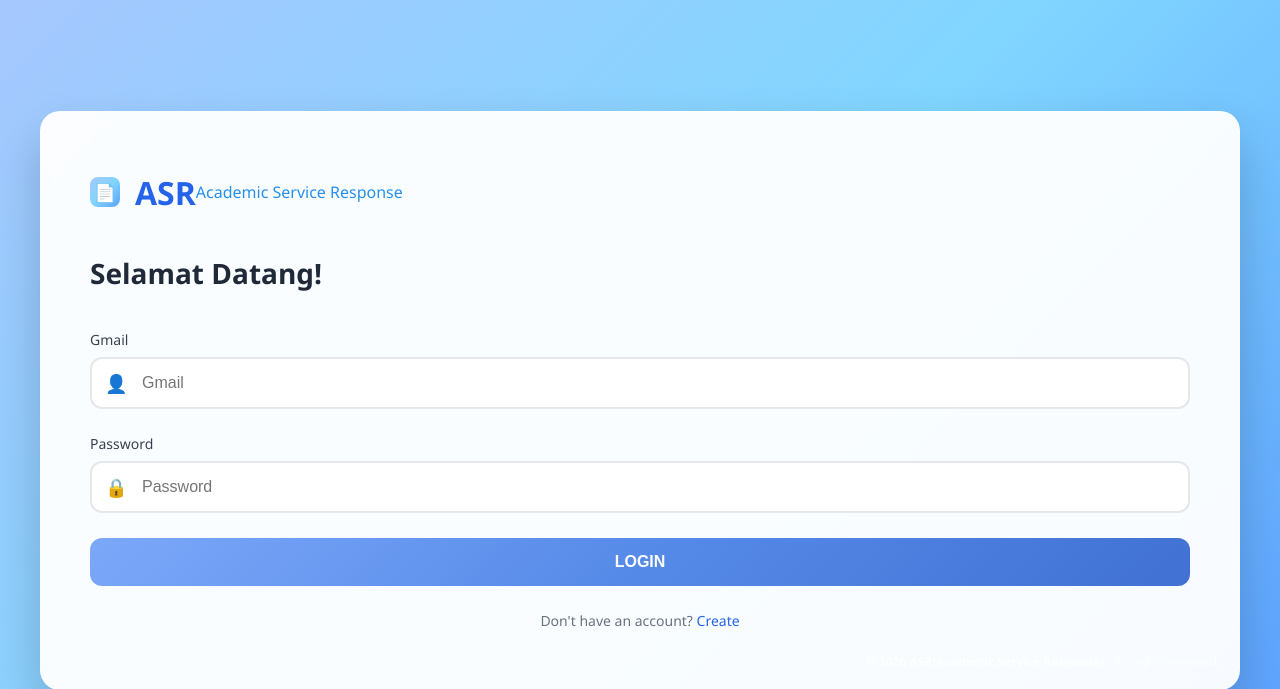
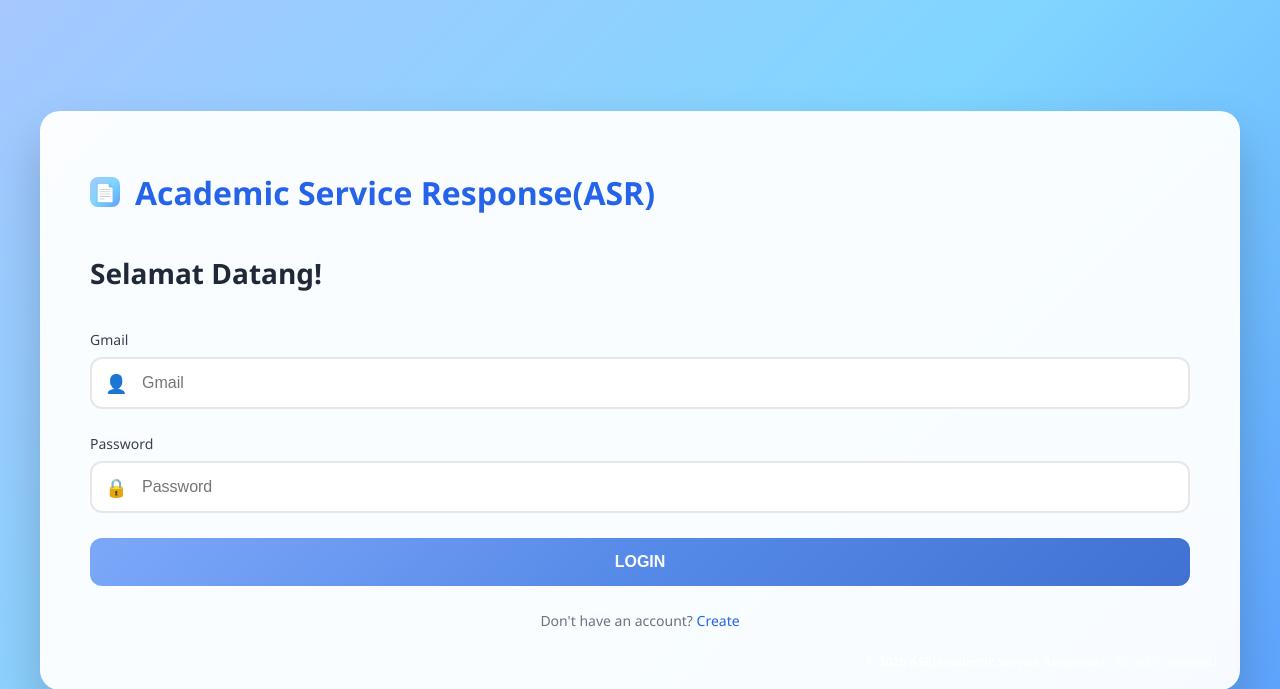
Before and after one commit to Nexuss-void/web_layanan_akademik_hosting, a Django app: page / in a window 1280 px wide. Shown: the top 689 px of the page. Run offline with Django 4.2, Linux system fonts and the light colour scheme.

Commit message:
~ ui login 3

```diff
--- a/static/assets/css/login.css
+++ b/static/assets/css/login.css
@@ -58,12 +58,6 @@ body {
     font-size: 32px;
     font-weight: 700;
     color: #2563eb;
-}
-
-.brand-subtitle {
-    font-size: 16px;
-    font-weight: 400;
-    color: #258feb;
 }
 
 .welcome-text {
--- a/templates/users/login.html
+++ b/templates/users/login.html
@@ -14,8 +14,7 @@
         <div class="login-section">
             <div class="brand-logo">
                 <div class="brand-icon">📄</div>
-                <div class="brand-name">ASR</div>
-                <div class="brand-subtitle">Academic Service Response</div>
+                <div class="brand-name">Academic Service Response(ASR)</div>
             </div>
 
             <div class="welcome-text">
```
